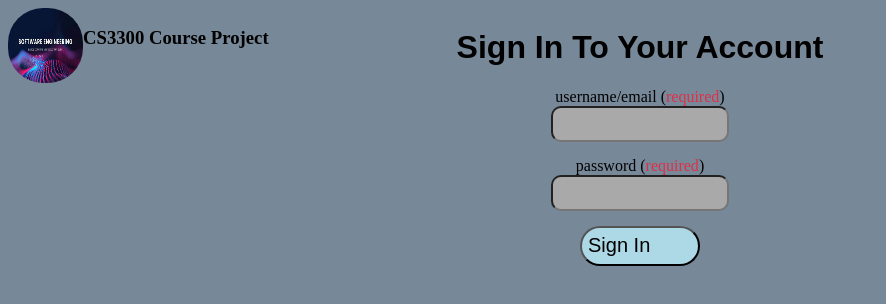
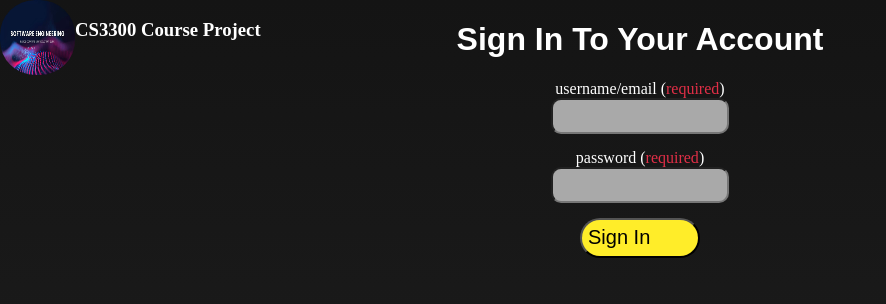
Before and after one commit to tgardne3/CS3300-Course-Project, a plain HTML site: page web_page/sign-in.html in a window 1280 px wide. Shown: the whole page, without its empty margins (0-886 px from the left). Drawn offline with Linux system fonts and the light colour scheme.

Commit message:
remapping colors

```diff
--- a/web_page/sign-in.html
+++ b/web_page/sign-in.html
@@ -13,7 +13,7 @@ class: CS3300
 
   </head>
 
-  <body style="background-color: lightslategray">
+  <body class="homepage">
    <!--HEADER-->
     <div class="header-container">
 
--- a/web_page/styles.css
+++ b/web_page/styles.css
@@ -3,11 +3,20 @@ names: Azam, Brandon, David, Trey
 class: CS3300
 */
 
+/*Home Page*/
+.homepage {
+    background: linear-gradient(#141414, #222222);
+    height: 100%;
+    margin: 0;
+    background-repeat: no-repeat;
+    background-attachment: fixed;
 
+}
 /*Page Headers*/
 .header-container {
     display: flex;
     justify-content: space-between;
+    color: white;
 }
 .header-container a {
     color: inherit;
@@ -48,6 +57,7 @@ class: CS3300
 /*List Container*/
 .games-container {
     margin-top: 45px;
+    color: white;
 }
 .games-container,
 .games-container img,
@@ -95,6 +105,9 @@ class: CS3300
 
 
 /*User Form*/
+.user-form {
+    color: white;
+}
 .user-form,
 .user-form label,
 .user-form input,
@@ -120,7 +133,7 @@ class: CS3300
     border-radius: 20px;
     font-size: 20px;
     justify-content: center;
-    background-color: lightblue;
+    background-color: #FFED29;
     color: black;
 }
 .user-form span,
```
Also changed, not shown: web_page/index.html (+1 -1 lines), web_page/sign-up.html (+1 -1 lines).
